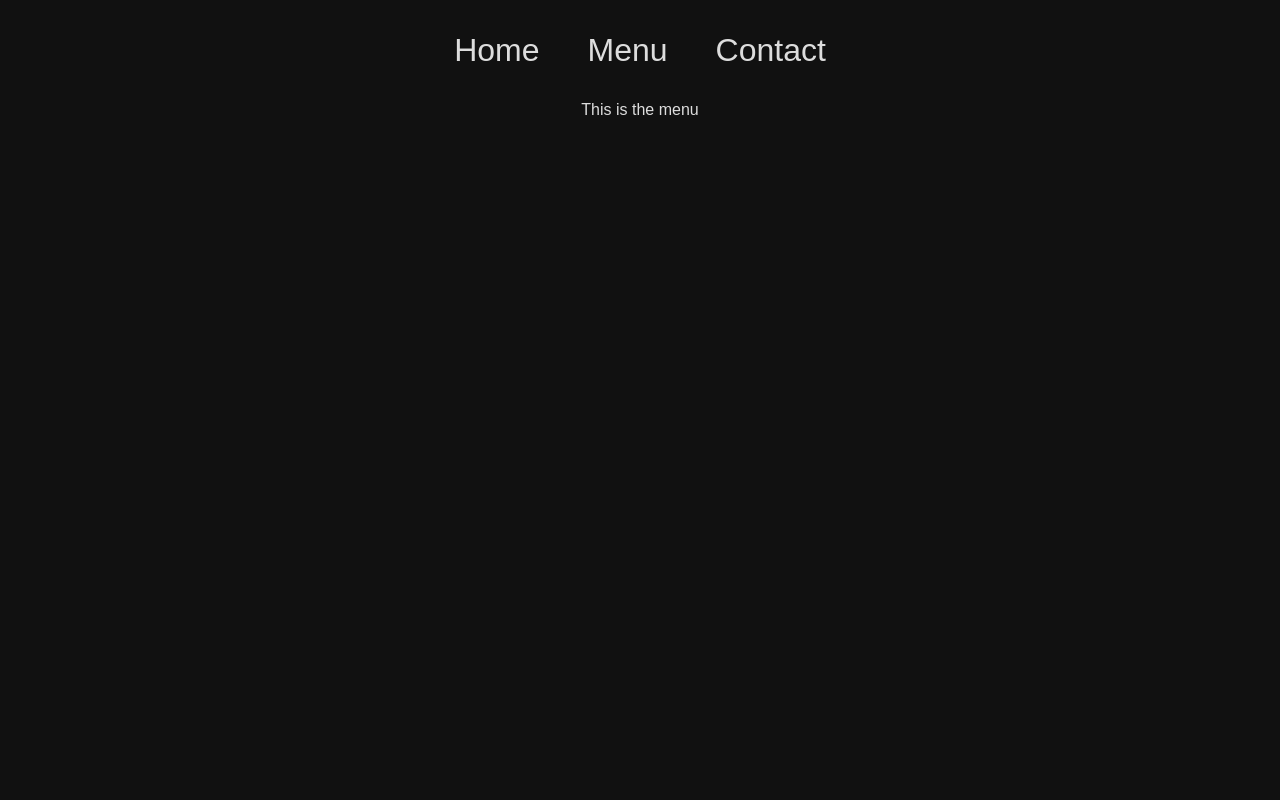
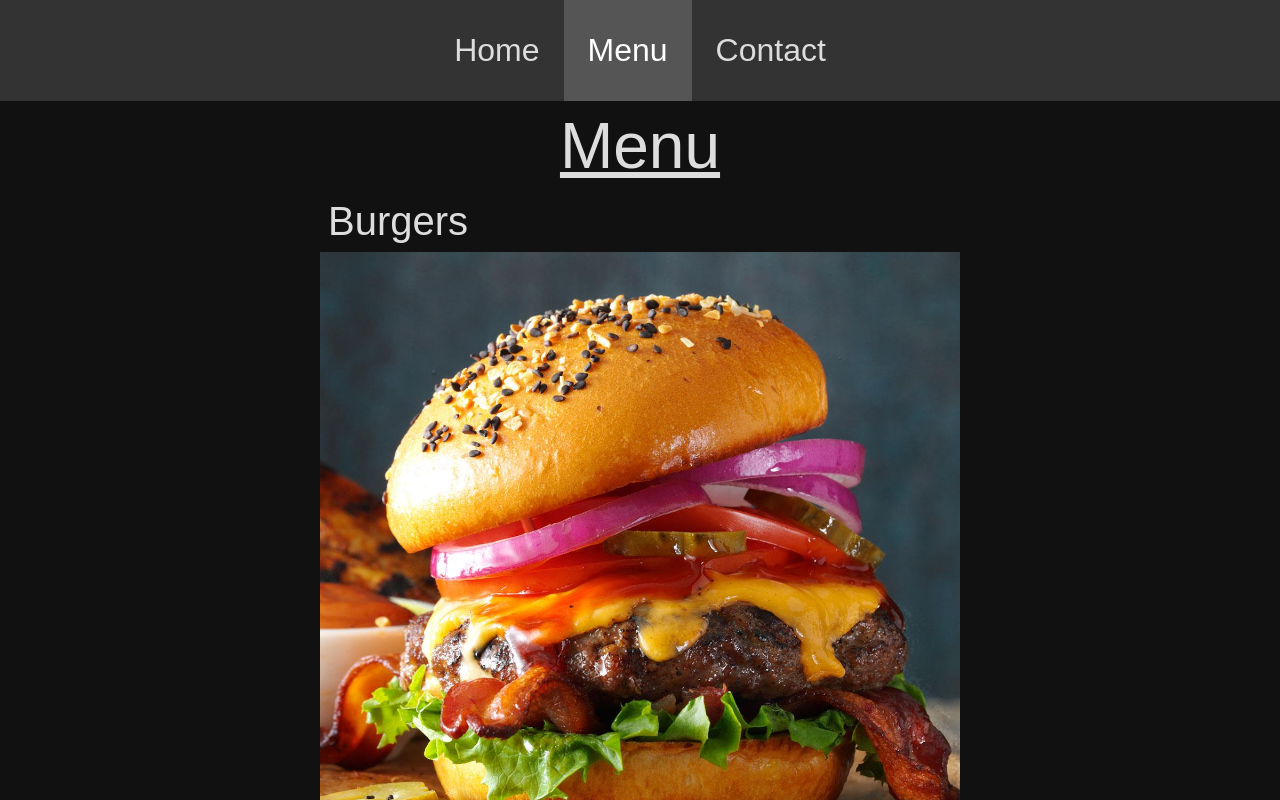
Before and after one commit to meuzishun/restaurant-page, a website built with webpack: page dist/index.html in a window 1280 px wide. Both pictures are taken after a click on the element "Menu". Shown: the top 800 px of the page. Built offline with nearby package versions, Linux system fonts and the light colour scheme.

Commit message:
Add selected styles for navbar

```diff
--- a/src/index.js
+++ b/src/index.js
@@ -16,9 +16,19 @@ function changeContent(e) {
     content.appendChild(newContainer);
 }
 
+function addSelectedColor(e) {
+    navbar.querySelectorAll('p').forEach(btn => {
+        if (btn.classList.contains('selected')) {
+            btn.classList.remove('selected');
+        }
+    });
+    e.target.classList.add('selected');
+}
+
 function handleNavbtnClick(e) {
     if (e.target.matches('p')) {
         changeContent(e);
+        addSelectedColor(e);
     }
 }
 
@@ -35,6 +45,8 @@ const homeBtn = createNavBtn('p', 'Home', pageLoad);
 const menuBtn = createNavBtn('p', 'Menu', menuLoad);
 const contactBtn = createNavBtn('p', 'Contact', contactLoad);
 
+homeBtn.classList.add('selected');
+
 document.body.insertBefore(navbar, content);
 
 content.appendChild(pageLoad());
--- a/src/js/menu.js
+++ b/src/js/menu.js
@@ -1,9 +1,54 @@
+
+import burger from '../img/burger.jpg';
+import tacos from '../img/tacos.jpeg';
+import pizza from '../img/pizza.jpg';
 
 function menuLoad() {
     const menuContent = document.createElement('div');
     menuContent.classList.add('container');
     menuContent.classList.add('menu-container');
-    menuContent.textContent = 'This is the menu';
+
+    const heading = document.createElement('h1');
+    heading.textContent = 'Menu';
+    menuContent.appendChild(heading);
+
+    function createMenuItem(itemName, image, description, price) {
+        const itemContainer = document.createElement('div');
+        itemContainer.classList.add('item-container');
+
+        const itemHeading = document.createElement('h2');
+        itemHeading.classList.add('item-heading');
+        itemHeading.textContent = itemName;
+
+        const itemImage = new Image();
+        itemImage.classList.add('item-image');
+        itemImage.src = image;
+        itemImage.alt = `${itemName}-image`;
+        itemImage.setAttribute('width', '100%');
+
+        const itemDescription = document.createElement('p');
+        itemDescription.classList.add('item-description');
+        itemDescription.textContent = description;
+
+        const itemPrice = document.createElement('p');
+        itemPrice.classList.add('item-price');
+        itemPrice.textContent = price;
+
+        itemContainer.appendChild(itemHeading);
+        itemContainer.appendChild(itemImage);
+        itemContainer.appendChild(itemDescription);
+        itemContainer.appendChild(itemPrice);
+
+        return itemContainer;
+    }
+
+    const burgerMenuItem = createMenuItem('Burgers', burger, 'Burgers are awesome! I love burgers!', '$9.95');
+    const tacoMenuItem = createMenuItem('Tacos', tacos, 'Tacos are awesome! I love tacos!', '$7.95');
+    const pizzaMenuItem = createMenuItem('Pizza', pizza, 'Pizza is awesome! I love pizza!', '$15.95');
+
+    menuContent.appendChild(burgerMenuItem);
+    menuContent.appendChild(tacoMenuItem);
+    menuContent.appendChild(pizzaMenuItem);
 
     return menuContent;
 }
--- a/src/js/page-load.js
+++ b/src/js/page-load.js
@@ -29,7 +29,6 @@ function pageLoad() {
     const tacosImage = new Image();
     tacosImage.src = tacos;
     tacosImage.alt = 'tacos-image';
-    tacosImage.alt = 'tacos-image';
     tacosImage.setAttribute('width', '50%');
     imageContainer.appendChild(tacosImage);
 
--- a/src/scss/style.scss
+++ b/src/scss/style.scss
@@ -13,19 +13,25 @@ body {
     nav {
         display: flex;
         justify-content: center;
+        background-color: #333;
 
         p {
             color: #ddd;
-            margin: 2rem 1.5rem;
+            padding: 2rem 1.5rem;
             font-size: 2rem;
 
             &:hover {
                 text-decoration: underline;
                 cursor: pointer;
-                color: #eee;
+                color: #fff;
             }
+
         }
 
+        .selected {
+            background-color: #555;
+            color: #fff;
+        }
     }
 
     #content {
@@ -39,8 +45,9 @@ body {
             align-items: center;
             color: #ddd;
 
-            h1, p {
+            h1, h2, p {
                 padding: 0.5rem;
+                font-weight: normal;
             }
 
             h1 {
@@ -48,8 +55,20 @@ body {
                 text-decoration: underline;
             }
 
+            h2 {
+                font-size: 2.5rem;
+            }
+
             p, i {
                 font-size: 1.5rem;
+            }
+        }
+
+        .menu-container {
+
+            .item-container {
+                width: 50%;
+                margin-bottom: 3rem;
             }
         }
 
```
Also changed, not shown: dist/main.js, src/css/style.min.css, 1 other file.
